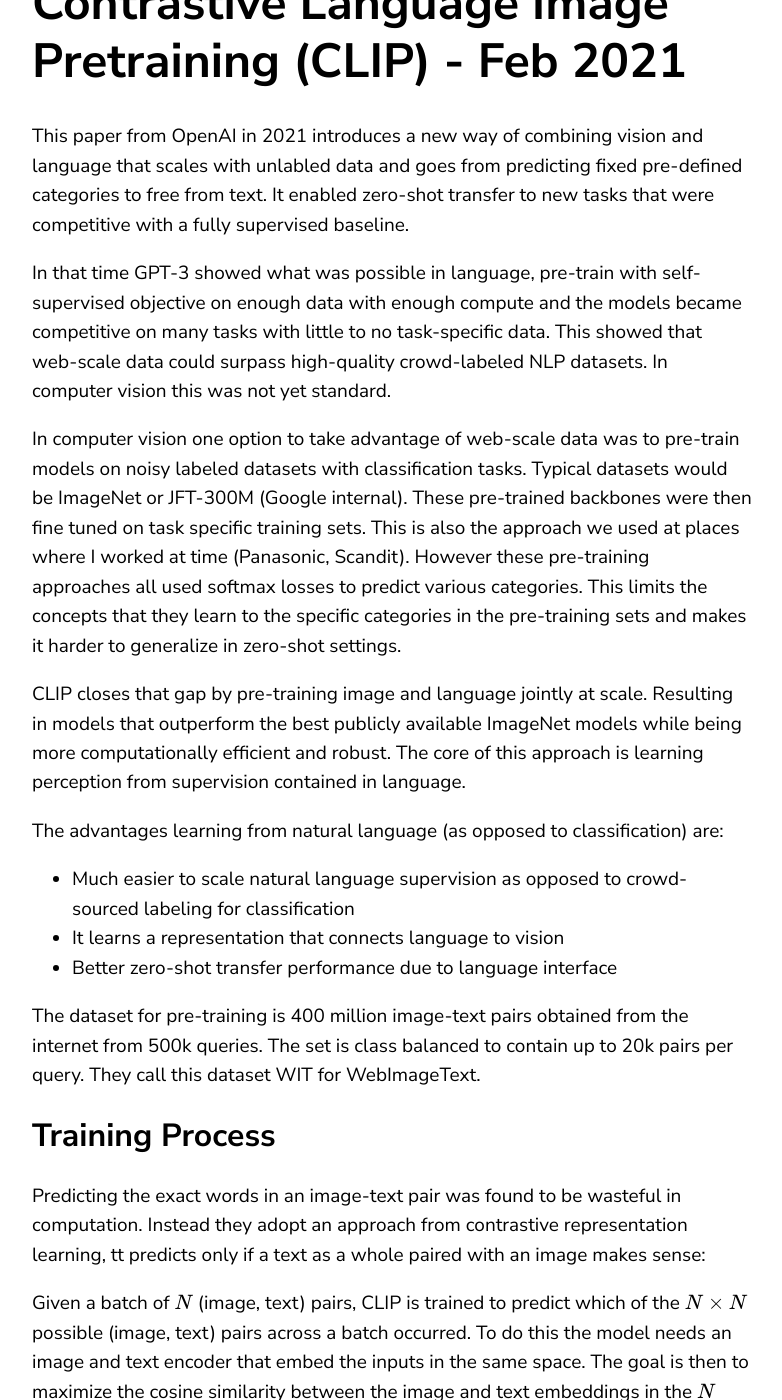
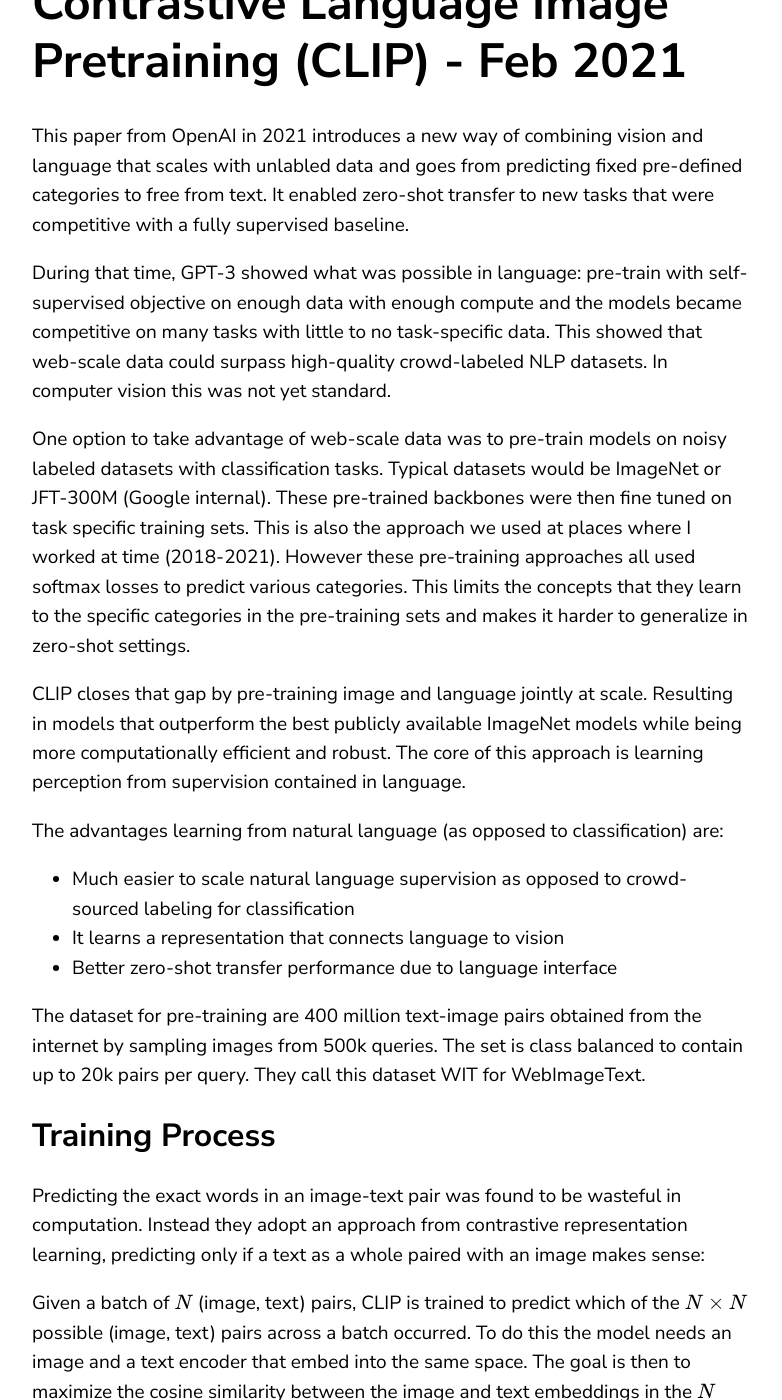
Before and after one commit to heinzermch/heinzermch.github.io, a Jekyll site: the page built from _posts/2025-01-18-on-combining-vision-and-language.md, in a window 1280 px wide and 1400 px high, scrolled down 5462 px. Shown: the whole window, without its empty margins (68-850 px from the left). Built offline with Jekyll 4.4.1, drawn with Linux system fonts in a browser that asks for light colours; formulas are drawn with MathJax 3; comment, search, counter and statistics services are not loaded; some of the changed text lies outside the part shown.

Commit message:
fix images

```diff
--- a/_posts/2025-01-18-on-combining-vision-and-language.md
+++ b/_posts/2025-01-18-on-combining-vision-and-language.md
@@ -131,9 +131,9 @@
 
 This paper from OpenAI in 2021 introduces a new way of combining vision and language that scales with unlabled data and goes from predicting fixed pre-defined categories to free from text. It enabled zero-shot transfer to new tasks that were competitive with a fully supervised baseline.
 
-In that time GPT-3 showed what was possible in language, pre-train with self-supervised objective on enough data with enough compute and the models became competitive on many tasks with little to no task-specific data. This showed that web-scale data could surpass high-quality crowd-labeled NLP datasets. In computer vision this was not yet standard.
+During that time, GPT-3 showed what was possible in language: pre-train with self-supervised objective on enough data with enough compute and the models became competitive on many tasks with little to no task-specific data. This showed that web-scale data could surpass high-quality crowd-labeled NLP datasets. In computer vision this was not yet standard.
 
-In computer vision one option to take advantage of web-scale data was to pre-train models on noisy labeled datasets with classification tasks. Typical datasets would be ImageNet or JFT-300M (Google internal). These pre-trained backbones were then fine tuned on task specific training sets. This is also the approach we used at places where I worked at time (Panasonic, Scandit). However these pre-training approaches all used softmax losses to predict various categories. This limits the concepts that they learn to the specific categories in the pre-training sets and makes it harder to generalize in zero-shot settings.
+One option to take advantage of web-scale data was to pre-train models on noisy labeled datasets with classification tasks. Typical datasets would be ImageNet or JFT-300M (Google internal). These pre-trained backbones were then fine tuned on task specific training sets. This is also the approach we used at places where I worked at time (2018-2021). However these pre-training approaches all used softmax losses to predict various categories. This limits the concepts that they learn to the specific categories in the pre-training sets and makes it harder to generalize in zero-shot settings.
 
 CLIP closes that gap by pre-training image and language jointly at scale. Resulting in models that outperform the best publicly available ImageNet models while being more computationally efficient and robust. The core of this approach is learning perception from supervision contained in language.
 
@@ -142,20 +142,19 @@
  - It learns a representation that connects language to vision
  - Better zero-shot transfer performance due to language interface
 
-The dataset for pre-training is 400 million image-text pairs obtained from the internet from 500k queries. The set is class balanced to contain up to 20k pairs per query. They call this dataset WIT for WebImageText.
+The dataset for pre-training are 400 million text-image pairs obtained from the internet by sampling images from 500k queries. The set is class balanced to contain up to 20k pairs per query. They call this dataset WIT for WebImageText.
 
 ## Training Process
-Predicting the exact words in an image-text pair was found to be wasteful in computation. Instead they adopt an approach from contrastive representation learning, tt predicts only if a text as a whole paired with an image makes sense:
+Predicting the exact words in an image-text pair was found to be wasteful in computation. Instead they adopt an approach from contrastive representation learning, predicting only if a text as a whole paired with an image makes sense:
 
-Given a batch of $$N$$ (image, text) pairs, CLIP is trained to predict which of the $$N \times N$$ possible (image, text) pairs across a batch occurred. To do this the model needs an image and text encoder that embed the inputs in the same space. The goal is then to maximize the cosine similarity between the image and text embeddings in the $$N$$ pairs, while minimizing the cosine similarity of the $$N^2-N$$ incorrect pairings. This is done with a symmetric cross entropy loss over all the similarity scores. Clip is trained from scratch without initializing the image encoder or the text encoder. The embeddings are then created with a linear projection to the multimodal embedding space.
+Given a batch of $$N$$ (image, text) pairs, CLIP is trained to predict which of the $$N \times N$$ possible (image, text) pairs across a batch occurred. To do this the model needs an image and a text encoder that embed into the same space. The goal is then to maximize the cosine similarity between the image and text embeddings in the $$N$$ pairs, while minimizing the cosine similarity of the $$N^2-N$$ incorrect pairings. This is done with a symmetric cross entropy loss over all the similarity scores. Clip is trained from scratch without initializing the image encoder or the text encoder. The embeddings are then created with a linear projection to the multimodal embedding space.
 
 
-![Clip pre-training setup matrix of text and image embeddings.](/assets/images/computer_vision_and_language/03_clip_human_comparison.png)
+![Clip pre-training setup matrix of text and image embeddings.](/assets/images/computer_vision_and_language/01_clip_pre_training.png)
 
 The symmetric cross-entropy loss for clip for $$N$$ text-image embedding pairs $$(t, i) \in (T,I)$$ and temperature $$t$$:
 
-$$ L_{clip}(T, I) = \frac{1}{2}\big(L_{CE}(T, I) + L_{CE}(I, T)\big)$$
-
+$$ L_{clip}(T, I) = \frac{1}{2}\big(L_{CE}(T, I) + L_{RCE}(I, T)\big)$$
 
 
 Pseudo code for CLIP loss:
```
Also changed, not shown: other parts of _posts/2025-01-18-on-combining-vision-and-language.md (+2 -0 lines).
